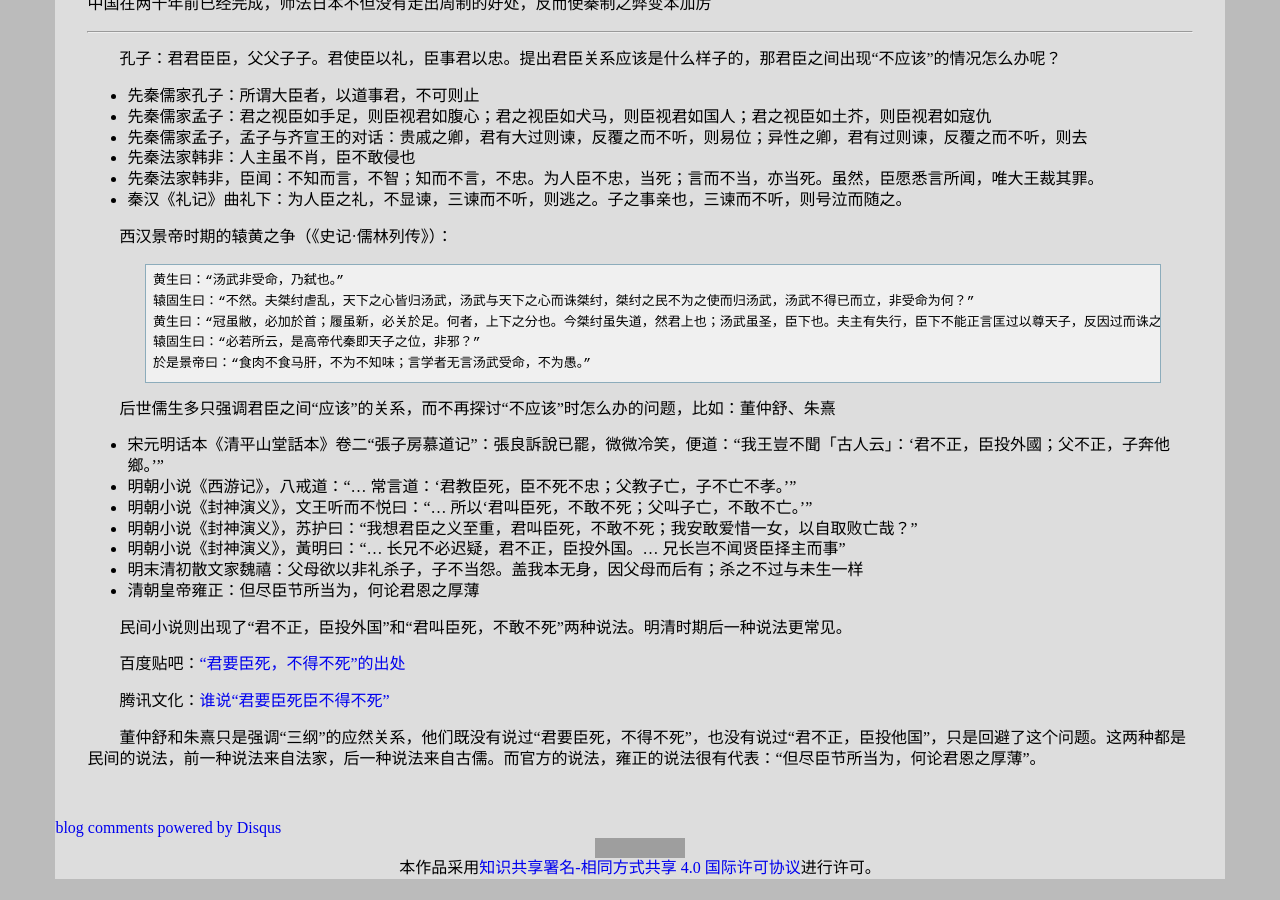
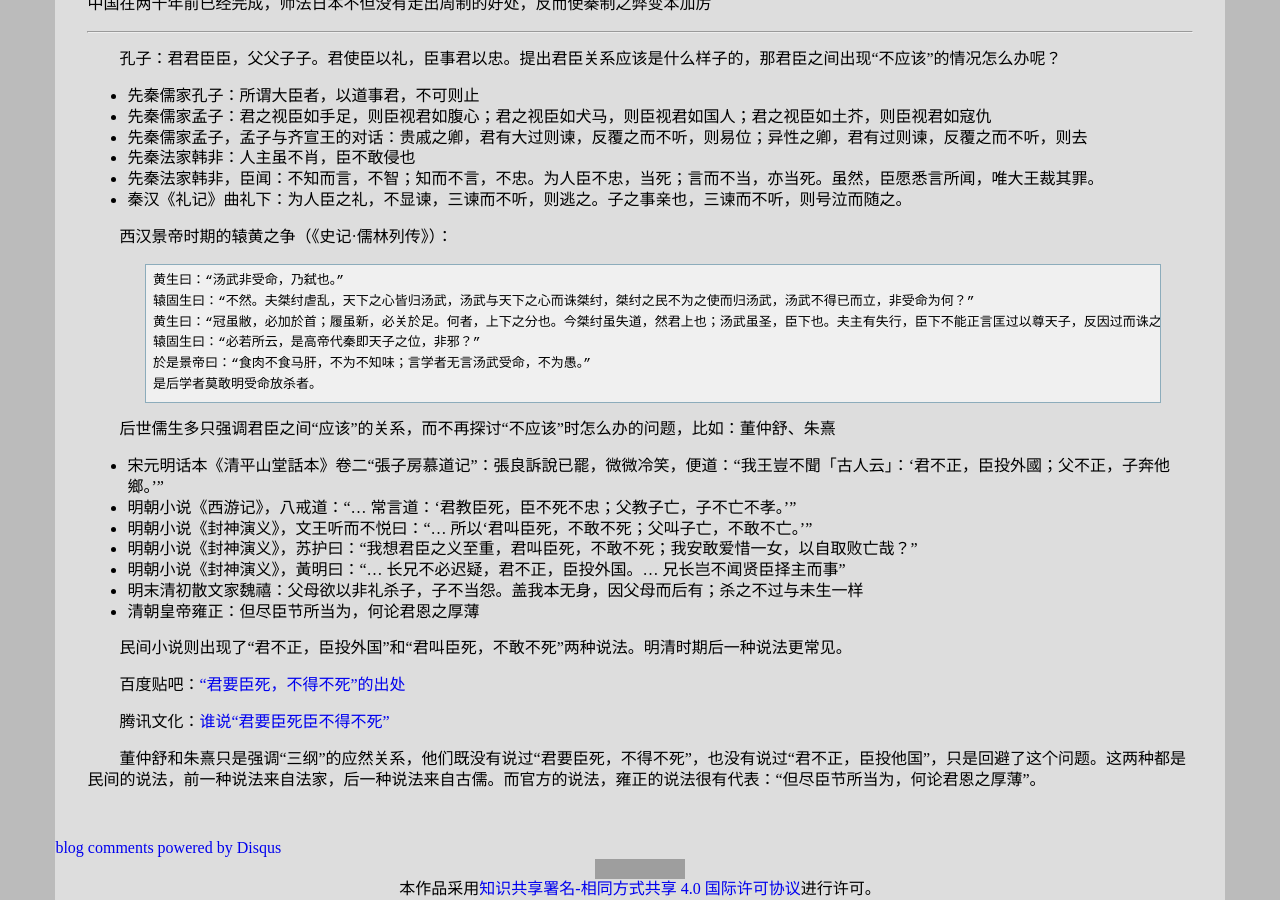
Before and after one commit to leiqin/leiqin.github.io, a Jekyll site: the page built from _posts/2016-02-28-观后笔记：腾讯文化大家讲堂第一季（中国思想史）.markdown, in a window 1280 px wide and 900 px high, scrolled down 2752 px. Built offline with Jekyll 4.4.1, drawn with Linux system fonts in a browser that asks for light colours; before the commit the page ends 3631 px from its top, so only the background shows below that; grey boxes are pictures that could not be loaded.

Commit message:
_ 小修改

```diff
--- a/_posts/2016-02-28-观后笔记：腾讯文化大家讲堂第一季（中国思想史）.markdown
+++ b/_posts/2016-02-28-观后笔记：腾讯文化大家讲堂第一季（中国思想史）.markdown
@@ -133,6 +133,7 @@ title: 观后笔记：腾讯文化大家讲堂第一季（中国思想史）
 	黄生曰：“冠虽敝，必加於首；履虽新，必关於足。何者，上下之分也。今桀纣虽失道，然君上也；汤武虽圣，臣下也。夫主有失行，臣下不能正言匡过以尊天子，反因过而诛之，代立践南面，非弑而何也？”
 	辕固生曰：“必若所云，是高帝代秦即天子之位，非邪？”
 	於是景帝曰：“食肉不食马肝，不为不知味；言学者无言汤武受命，不为愚。”
+	是后学者莫敢明受命放杀者。
 
 后世儒生多只强调君臣之间“应该”的关系，而不再探讨“不应该”时怎么办的问题，比如：董仲舒、朱熹
 
```
